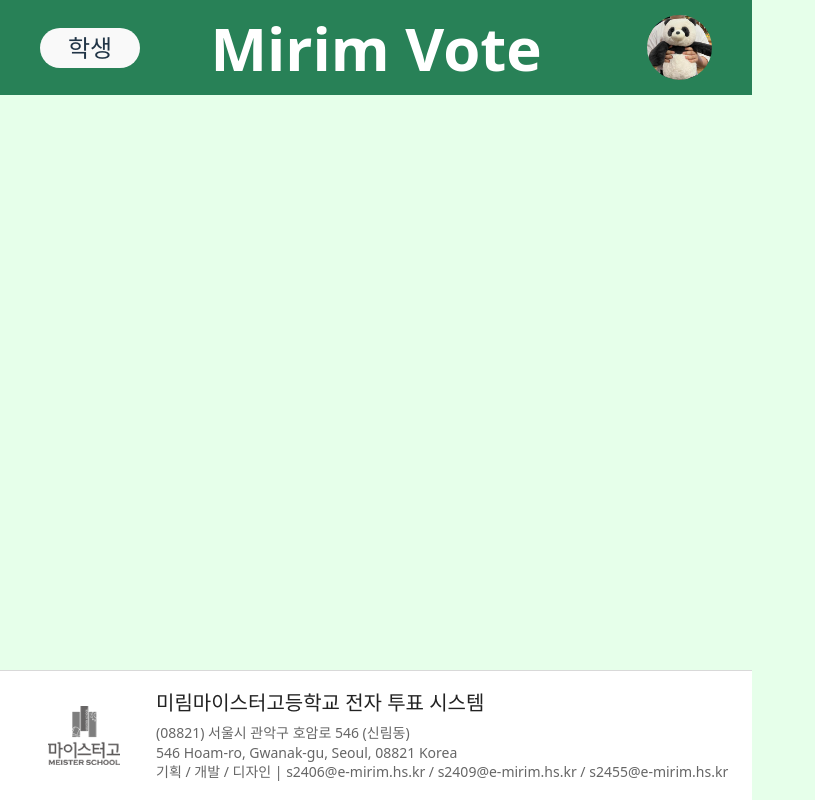
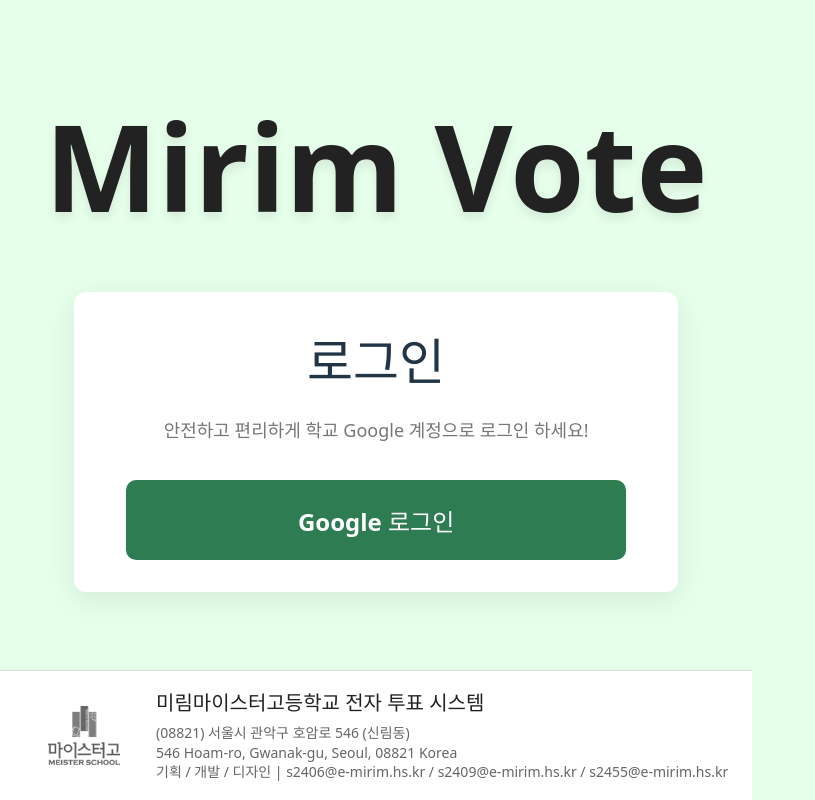
Before and after one commit to minjae1025/Mirim_vote_Front, a React (Vite) app in the folder MirimVote/: page / in a window 1280 px wide. Shown: the whole page, without its empty margins (0-815 px from the left). Built offline with nearby package versions, Linux system fonts and the light colour scheme; a web font is replaced by a local one.

Commit message:
Index.jsx 완성

```diff
--- a/MirimVote/src/pages/Index.jsx
+++ b/MirimVote/src/pages/Index.jsx
@@ -7,17 +7,64 @@ const Page = styled.div`
   min-height: 100vh;
   display: flex;
   flex-direction: column;
+  align-items: center;
 `
 
 const Main = styled.main`
-  flex: 1 0 auto; /* grow to take available space */
+  flex: 1 0 auto;
+  width: 100%;
+  display: flex;
+  flex-direction: column;
+  align-items: center;
+  padding: 60px 20px;
+`
+
+const Title = styled.h1`
+  font-size: 120px;
+  margin: 40px 0 60px;
+  color: #222;
+  text-align: center;
+  text-shadow: 0 6px 10px rgba(0,0,0,0.08);
+`
+
+const Card = styled.div`
+  width: 540px;
+  background: #fff;
+  border-radius: 12px;
+  box-shadow: 0 8px 30px rgba(0,0,0,0.08);
+  padding: 32px;
+  text-align: center;
+
+  h2 {
+    font-size: 50px;
+    margin: 0 0 8px;
+  }
+`
+
+const GoogleBtn = styled.button`
+  background: #2e7d52;
+  color: white;
+  border: none;
+  width: 500px;
+  height: 80px;
+  border-radius: 10px;
+  cursor: pointer;
+  font-weight: 600;
+  font-size: 24px;
+  margin-top: 18px;
 `
 
 export default function Index() {
     return (
         <Page>
-            <Header />
+
             <Main>
+                <Title>Mirim Vote</Title>
+                <Card>
+                  <h2>로그인</h2>
+                  <p style={{color:'#777', fontSize:18}}>안전하고 편리하게 학교 Google 계정으로 로그인 하세요!</p>
+                  <GoogleBtn>Google 로그인</GoogleBtn>
+                </Card>
                 <Background />
             </Main>
             <Footer />
```
